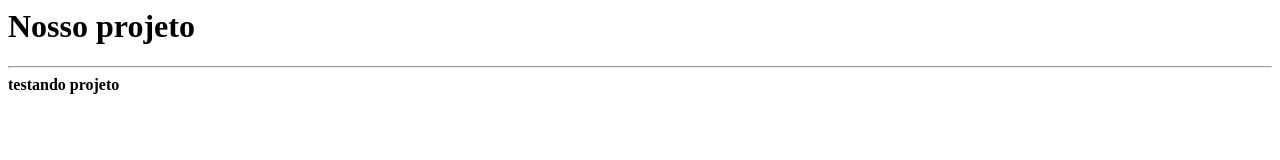
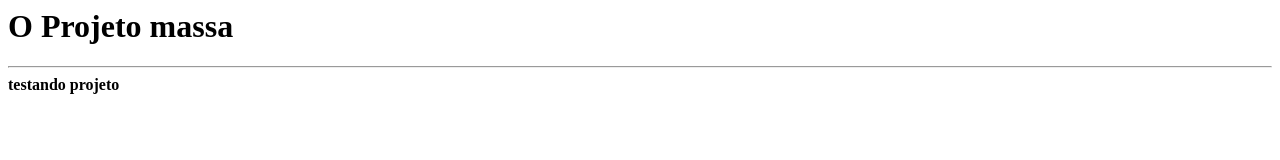
Before and after one commit to brunobaruffifatec/aulafatec2025, a plain HTML site: page index.html in a window 1280 px wide. Drawn offline with Linux system fonts and the light colour scheme.

Commit message:
feat(projetoaula#6)  Mudar titulo da pagina index html.

```diff
--- a/index.html
+++ b/index.html
@@ -3,7 +3,7 @@
         <title>teste</title>
     </head>
     <body>
-        <h1>Nosso projeto</h1>
+        <h1>O Projeto massa</h1>
         <hr />
         <b>testando projeto</b>
     </body>
```
